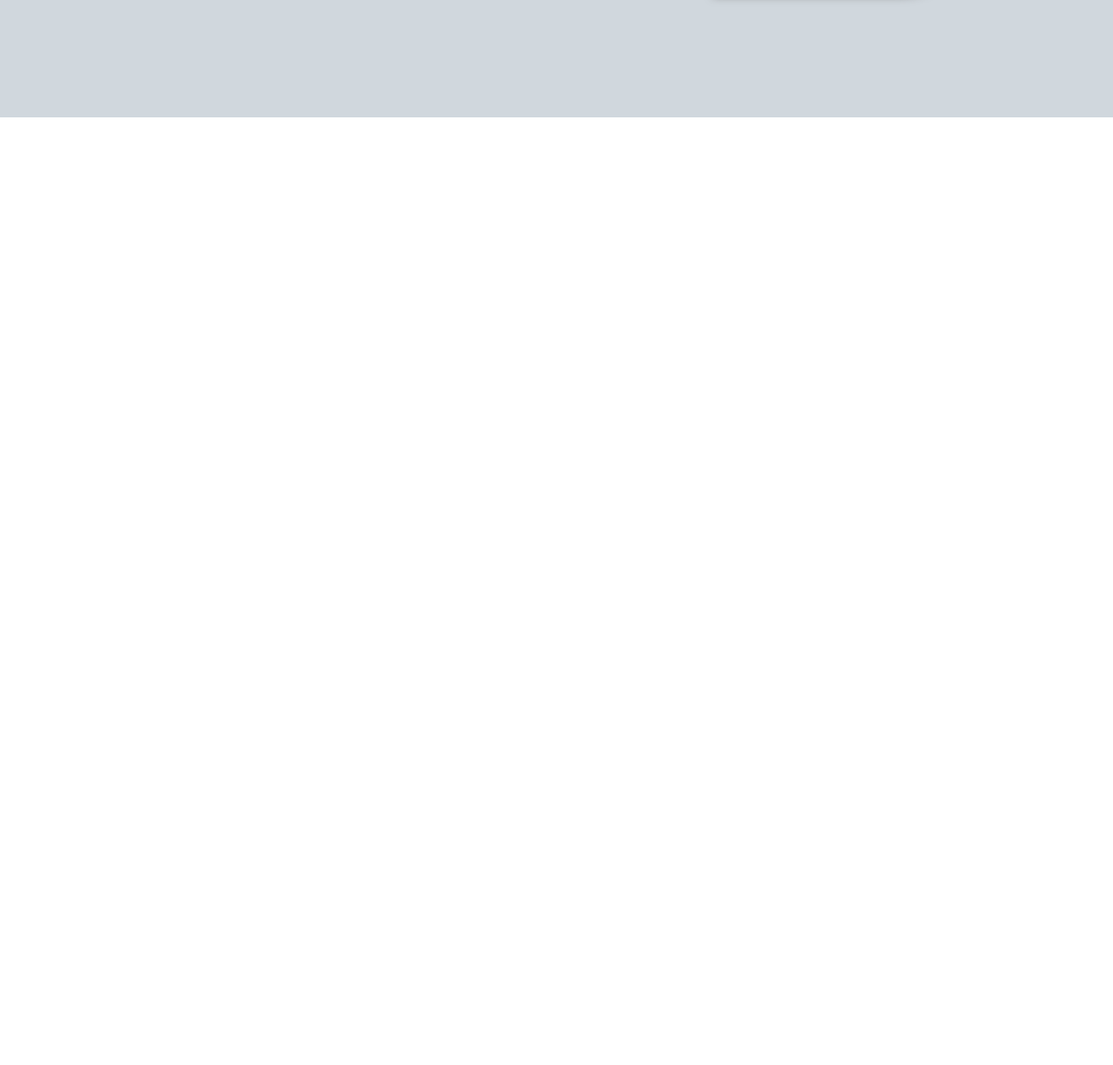
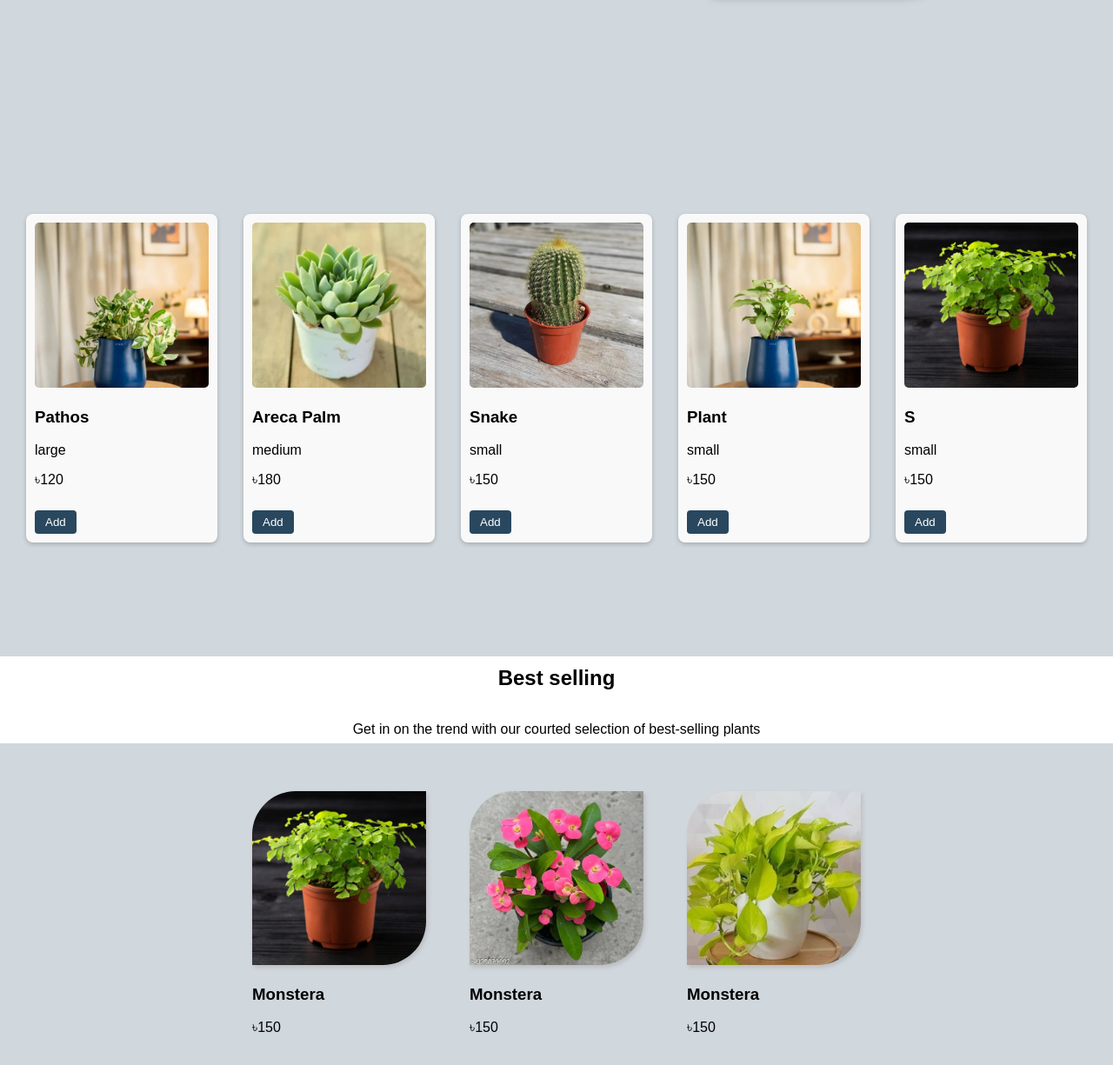
Before and after one commit to mehzabin2/web-labProject, a website: page public/index.html in a window 1280 px wide. Shown: the part 665-1890 px from the top of the page at 87% size. Before the commit the page ends 800 px from the top, so only its background shows below. Drawn offline with Linux system fonts and the light colour scheme.

Commit message:
Updated styles, scripts, server and HTML files

```diff
--- a/public/css/login.css
+++ b/public/css/login.css
@@ -55,5 +55,4 @@ input#email, input#password {
     width:150px;
     min-height: 25px;
     border-radius: 5px;
-
 }
--- a/public/css/style.css
+++ b/public/css/style.css
@@ -4,6 +4,7 @@
 body{
      margin: 0;
   padding: 0;
+  height: auto;
   box-sizing: border-box;
   font-family: sans-serif;
 }
@@ -129,3 +130,80 @@ body{
 .logfield{
     margin: 10px;
 }
+#main{
+   display: flex;
+   flex-direction: row;
+   flex-wrap: wrap;
+   align-items: center;
+   justify-content: center;
+   height: 600px;
+  width: 100%;
+   background-color: #D0D7DD;
+}
+.cardcls {
+  width: 200px;
+  background: #f9f9f9;
+  margin: 15px;
+  padding: 10px;
+  box-shadow: 0 2px 5px rgba(0,0,0,0.2);
+  border-radius: 8px;
+
+}
+.cardcls img {
+  width: 100%;
+  height: 190px;
+  object-fit: cover;
+  border-radius: 5px;
+}
+.cardcls button {
+  background-color: #29475E;
+  color: white;
+  border: none;
+  padding: 6px 12px;
+  margin-top: 10px;
+  border-radius: 4px;
+  cursor: pointer;
+  align-items: center;
+}
+.sell{
+    display: flex;
+    flex-direction: column;
+    flex-wrap: wrap;
+    height: 900px;
+    background-color:#D0D7DD;
+    width: 100%;
+}
+.heading{
+  display: flex;
+    flex-direction: column;
+    align-items: center;
+    justify-content: center;
+     background-color: white;
+    height: 100px;
+    width: 100%;
+    margin-top: 20px;
+}
+
+#sell{
+  display: flex;
+  flex-direction: row;
+  flex-wrap: wrap;
+  margin-top: 30px;
+  justify-content: center;
+  height: 300px;
+  width: 100%;
+}
+.selldiv{
+  width: 200px;
+
+  margin: 15px;
+  padding: 10px;
+
+}
+.selldiv img{
+  height: 200px;
+  width: 100%;
+  object-fit: cover;
+  border-radius: 50px 0px 50px 0px;
+  box-shadow: 2px 3px 4px rgba(172, 169, 169, 0.539);
+}
--- a/public/index.html
+++ b/public/index.html
@@ -1,4 +1,3 @@
-
 <!DOCTYPE html>
 <html lang="en">
 <head>
@@ -27,8 +26,10 @@
     </div>
    </div>
    <div class="search">
-    <input type="text"id="search"placeholder="Search">
-   </div>
+  <input type="text" id="search" placeholder="Search">
+  <button id="searchBtn">Search</button>
+</div>
+
    <!--section-->
   <div class="section">
     <div class="sechmain">
@@ -49,9 +50,26 @@
   </div>
 </div>
 </div>
+</div>
+<!--main-->
+
+<div  id="main">
 
 
-</div>
+  </div>
+  <!--best selling-->
+  <div class="sell">
+   <div class="heading">
+      <h2>Best selling</h2>
+       <p>Get in on the trend with our courted selection of best-selling  plants</p>
+   </div>
+    <div id="sell">
+
+    </div>
+  </div>
+
 <script src="js/script.js"></script>
+
+
 </body>
 </html>
--- a/public/js/script.js
+++ b/public/js/script.js
@@ -1,4 +1,126 @@
-const loginhtml=document.getElementById('navbutton');
-loginhtml.addEventListener('click',function(){
-  window.location.href="login.html";
-})
+window.addEventListener('DOMContentLoaded', () => {
+
+  // Login button
+  const loginhtml = document.getElementById('navbutton');
+  if (loginhtml) {
+    loginhtml.addEventListener('click', () => {
+      window.location.href = "login.html";
+    });
+  }
+
+  // Search button
+  const searchBtn = document.getElementById('searchBtn');
+  const searchInput = document.getElementById('search');
+  if (searchBtn) {
+    searchBtn.addEventListener('click', () => {
+      const query = searchInput.value.trim();
+      if (query) {
+        localStorage.setItem('searchQuery', query);
+        window.location.href = 'search.html';
+      } else {
+        alert("Please type something to search");
+      }
+    });
+  }
+
+  // Plant Card generate
+  const plantlist = [
+    { image: "images/plantpicture1.jpg", name: "Pathos", size: "large", price: 120 },
+    { image: "images/plantpicture2.jpg", name: "Areca Palm", size: "medium", price: 180 },
+    { image: "images/plantpicture12.jpg", name: "Snake", size: "small", price: 150 },
+    { image: "images/plantpicture4.jpg", name: "Plant", size: "small", price: 150 },
+    { image: "images/plantpicture9.jpg", name: "S", size: "small", price: 150 }
+  ];
+
+  const cardContainer = document.getElementById('main');
+  if (cardContainer) {
+    plantlist.forEach(plant => {
+      const carddiv = document.createElement('div');
+      carddiv.classList.add('cardcls');
+
+      const img = document.createElement('img');
+      img.src = plant.image;
+
+      const name = document.createElement('h3');
+      name.textContent = plant.name;
+
+      const size = document.createElement('p');
+      size.textContent = plant.size;
+
+      const price = document.createElement('p');
+      price.textContent = `৳${plant.price}`;
+
+      const button = document.createElement('button');
+      button.textContent = 'Add';
+
+      carddiv.appendChild(img);
+      carddiv.appendChild(name);
+      carddiv.appendChild(size);
+      carddiv.appendChild(price);
+      carddiv.appendChild(button);
+
+      cardContainer.appendChild(carddiv);
+       sendallproduct(plant);
+    });
+  }
+
+  // Best Selling Section
+  const bestsell = [
+    { image1: "images/plantpicture9.jpg", name1: "Monstera", price1: 150 },
+    { image1: "images/plantpicture13.jpg", name1: "Monstera", price1: 150 },
+    { image1: "images/plantpicture14.jpg", name1: "Monstera", price1: 150 }
+  ];
+
+  const sellplant = document.getElementById('sell');
+  if (sellplant) {
+    bestsell.forEach(item => {
+      const selldiv = document.createElement('div');
+      selldiv.classList.add('selldiv');
+
+      const bestimg = document.createElement('img');
+      bestimg.src = item.image1;
+
+      const bestname = document.createElement('h3');
+      bestname.textContent = item.name1;
+
+      const bestprice = document.createElement('p');
+      bestprice.textContent = `৳${item.price1}`;
+
+      selldiv.appendChild(bestimg);
+      selldiv.appendChild(bestname);
+      selldiv.appendChild(bestprice);
+
+      sellplant.appendChild(selldiv);
+    });
+  }
+
+  // Functions for sending data (optional)
+  async function sendallproduct(plant) {
+    try {
+      const res = await fetch('http://localhost:3000/', {
+        method: 'POST',
+        headers: { 'content-type': 'application/json' },
+        body: JSON.stringify(plant),
+      });
+      const data = await res.json();
+      console.log('data send successful', data);
+    } catch (error) {
+      console.error('failed to send', error);
+    }
+  }
+
+  async function senditemdata(item) {
+    try {
+      const senddata = await fetch('/bestsell', {
+        method: 'POST',
+        headers: { 'content-type': 'application/json' },
+        body: JSON.stringify(item),
+      });
+      const data = await senddata.json();
+      console.log('data send successful', data);
+    } catch (error) {
+      console.error('failed to send', error);
+    }
+  }
+
+}); // end of DOMContentLoaded
```
Also changed, not shown: public/js/login.js (+3 -9 lines), public/js/search.js (added, +36 -0 lines), public/search.html (added, +16 -0 lines), server.js (+68 -2 lines), README.md, public/images/plantpicture1.jpg (added), public/images/plantpicture12.jpg (added), public/images/plantpicture13.jpg (added), public/images/plantpicture14.jpg (added), public/images/plantpicture2.jpg (added), public/images/plantpicture3.jpg (added), public/images/plantpicture4.jpg (added), public/images/plantpicture5.jpg (added), public/images/plantpicture8.jpg (added), 2 more files.
